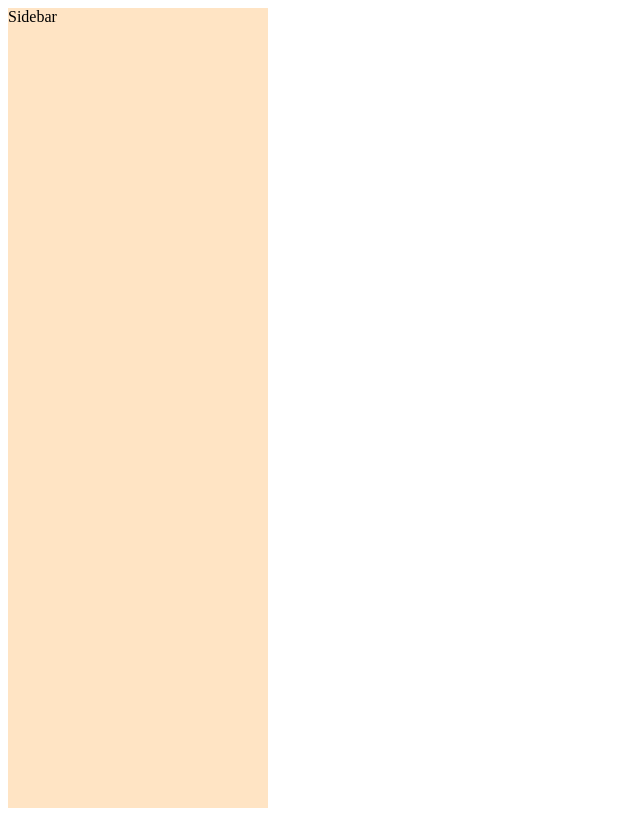
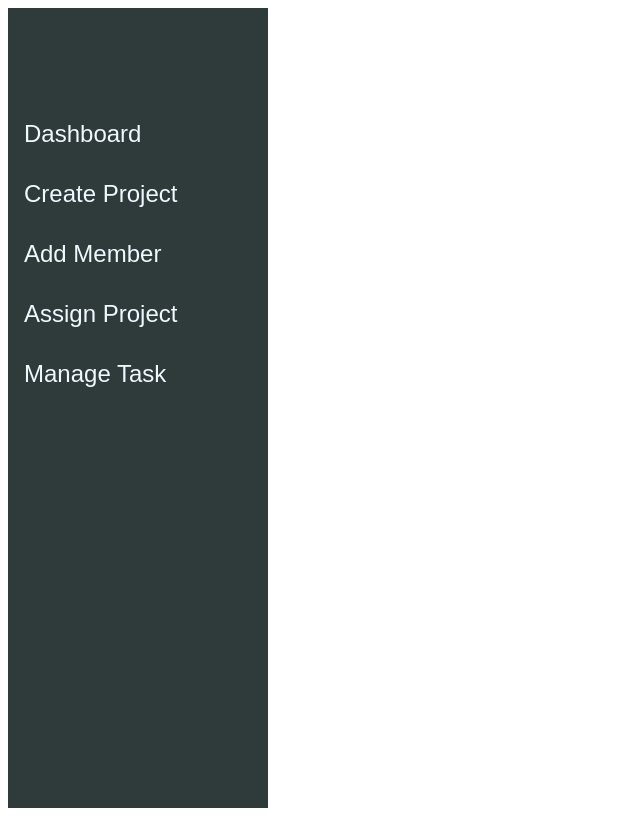
Before and after one commit to Arpan-Maity032/Smart-Task-Team-Management-Platform, a React (Create React App) app in the folder Frontend/: page /dashboard in a window 1280 px wide. Shown: the whole page, without its empty margins (0-640 px from the left). Built offline with nearby package versions, Linux system fonts and the light colour scheme.

Commit message:
add feature in sidebar

```diff
--- a/Frontend/src/components/Dashboard.js
+++ b/Frontend/src/components/Dashboard.js
@@ -3,9 +3,9 @@ import Sidebar from './mainproject/Sidebar';
 
 function Dashboard() {
   return (
-    <>
+    <div style={{margin:0,display:"flex"}}>
     <Sidebar/>
-    </>
+    </div>
   )
 }
 
--- a/Frontend/src/components/mainproject/Sidebar.js
+++ b/Frontend/src/components/mainproject/Sidebar.js
@@ -1,8 +1,17 @@
 import React from 'react';
 import "../../styles/mainProjectStyle/sidebar.css";
+import Dashboard from "../Dashboard";
 function Sidebar() {
   return (
-    <div className='sidebar'>Sidebar</div>
+    <div className='sidebar'>
+      <div className='feature'>
+        <a href="/Dashboard"> Dashboard</a>
+        <a href="#">Create Project</a>
+        <a href="#">Add Member</a>
+        <a href="#">Assign Project</a>
+        <a href="#">Manage Task</a>
+      </div>
+    </div>
   )
 }
 
--- a/Frontend/src/styles/mainProjectStyle/sidebar.css
+++ b/Frontend/src/styles/mainProjectStyle/sidebar.css
@@ -1,5 +1,30 @@
 .sidebar{
-    width: 260px;
+     width: 260px;
     height: 100vh;
-    background-color: bisque;
+    background-color: rgb(47, 58, 58);
 }
+.feature{
+     display: flex;
+    flex-direction: column;
+    align-items: flex-start;
+    align-content: center;
+    margin-top: 6rem;
+}
+.feature a{
+    font-size: 1.5rem;
+    font-family: Arial, Helvetica, sans-serif;
+    font-weight: 500;
+    color: aliceblue;
+    cursor: pointer;
+    padding:8px;
+    text-decoration: none;
+    margin: .5rem;
+}
+.feature a:hover{
+    color: blue;
+    transform: 0.3s ease;
+    -webkit-transform: 0.3s ease;
+    -moz-transform: 0.3s ease;
+    -ms-transform: 0.3s ease;
+    -o-transform: 0.3s ease;
+}
```
